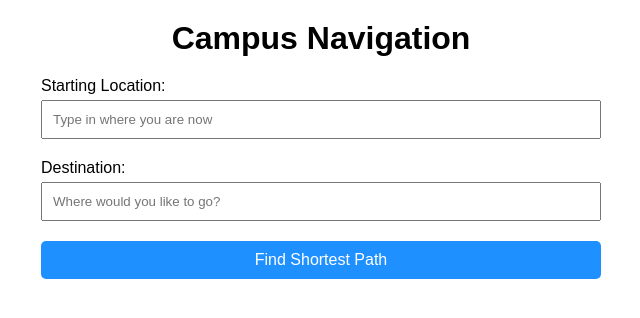
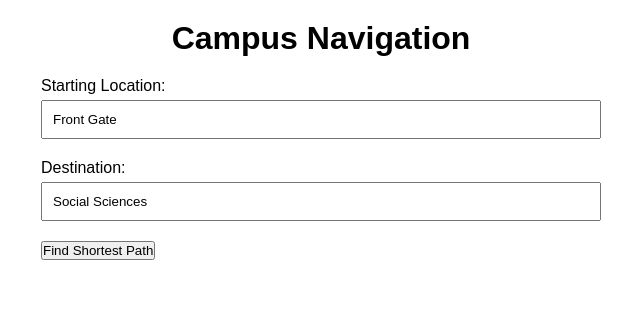
Before and after one commit to peekaycee/campus-navigate, a React (Vite) app in the folder unilag-roadmap/: page / in a window 1280 px wide. Shown: the top 318 px of the page, without its empty margins (319-959 px from the left). Built offline with nearby package versions, Linux system fonts and the light colour scheme.

Commit message:
update input state

```diff
--- a/unilag-roadmap/src/components/graph/Graph.tsx
+++ b/unilag-roadmap/src/components/graph/Graph.tsx
@@ -195,8 +195,8 @@ const printShortestPaths = (
 };
 
 const CampusNavigation: React.FC = () => {
-  const [start, setStart] = useState<string>('');
-  const [end, setEnd] = useState<string>('');
+  const [start, setStart] = useState<string>('Front Gate');
+  const [end, setEnd] = useState<string>('Social Sciences');
   const [result, setResult] = useState<string[]>([]);
   const [loading, setLoading] = useState<boolean>(false);
   const [filteredLocations, setFilteredLocations] = useState<string[]>([]);
@@ -220,7 +220,7 @@ const CampusNavigation: React.FC = () => {
         location.toLowerCase().includes(value.toLowerCase())
       )
     );
-    setShowStartDropdown(true);
+    setShowStartDropdown(value.trim() !== ''); // Show dropdown only if input is not empty
     setShowEndDropdown(false); // Hide end dropdown
   };
 
@@ -233,7 +233,7 @@ const CampusNavigation: React.FC = () => {
         location.toLowerCase().includes(value.toLowerCase())
       )
     );
-    setShowEndDropdown(true);
+    setShowEndDropdown(value.trim() !== ''); // Show dropdown only if input is not empty
     setShowStartDropdown(false); // Hide start dropdown
   };
 
@@ -266,7 +266,7 @@ const CampusNavigation: React.FC = () => {
         <label>
           Starting Location:
           <input
-            placeholder='Type in where you are now'
+            placeholder='Type in where are you now'
             type='text'
             value={start}
             onChange={handleStartChange}
@@ -312,21 +312,16 @@ const CampusNavigation: React.FC = () => {
         )}
       </div>
 
-      <button onClick={findShortestPaths} className='button'>
+      <button onClick={findShortestPaths} className='submit-button'>
         Find Shortest Path
       </button>
 
       {loading && <p>Loading...</p>}
-      {result.length > 0 && (
-        <div>
-          <h2>Results:</h2>
-          <ul>
-            {result.map((path, index) => (
-              <li key={index}>{path}</li>
-            ))}
-          </ul>
-        </div>
-      )}
+      <div className='results'>
+        {result.map((path, index) => (
+          <p key={index}>{path}</p>
+        ))}
+      </div>
     </div>
   );
 };
```
